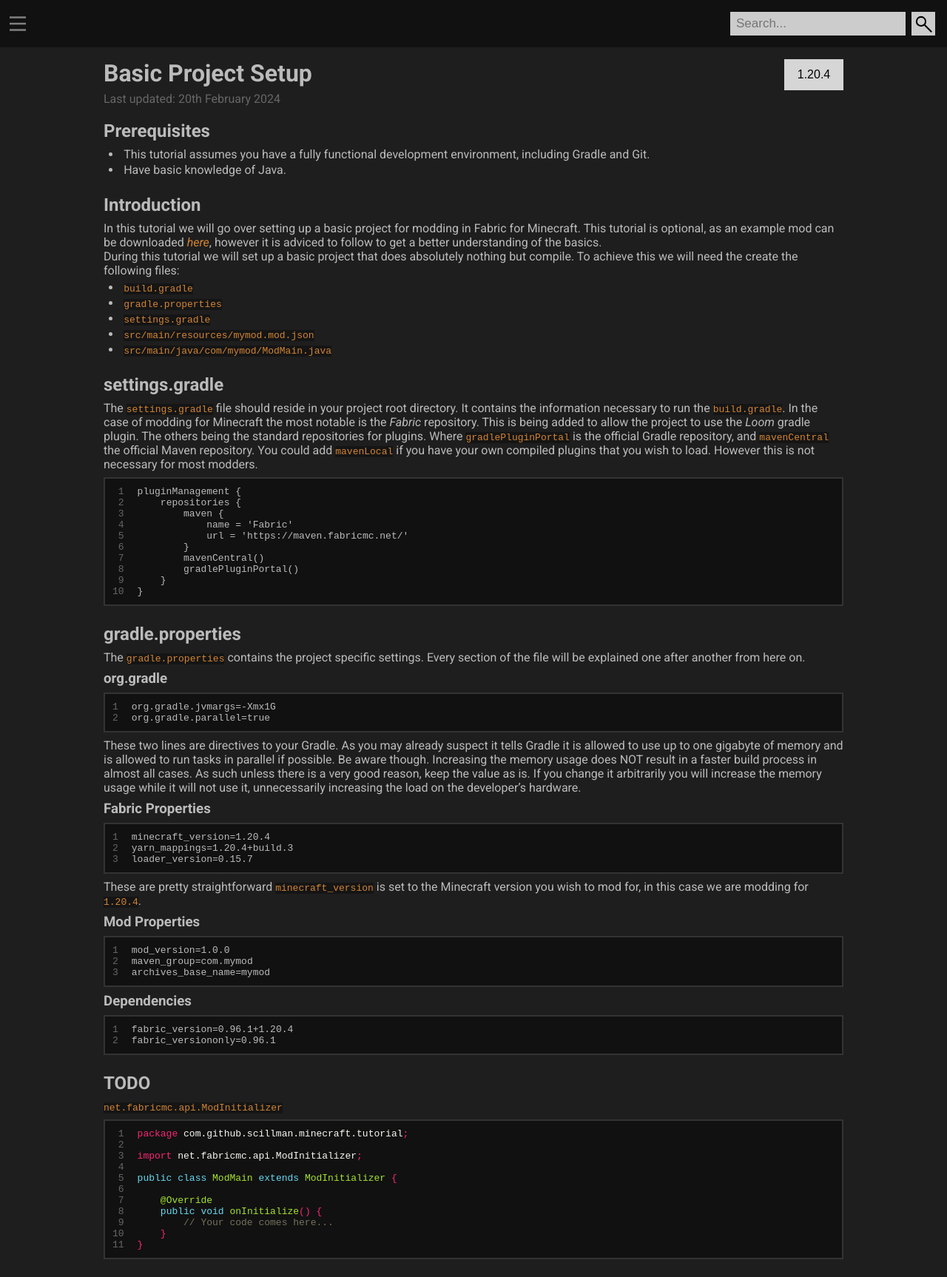
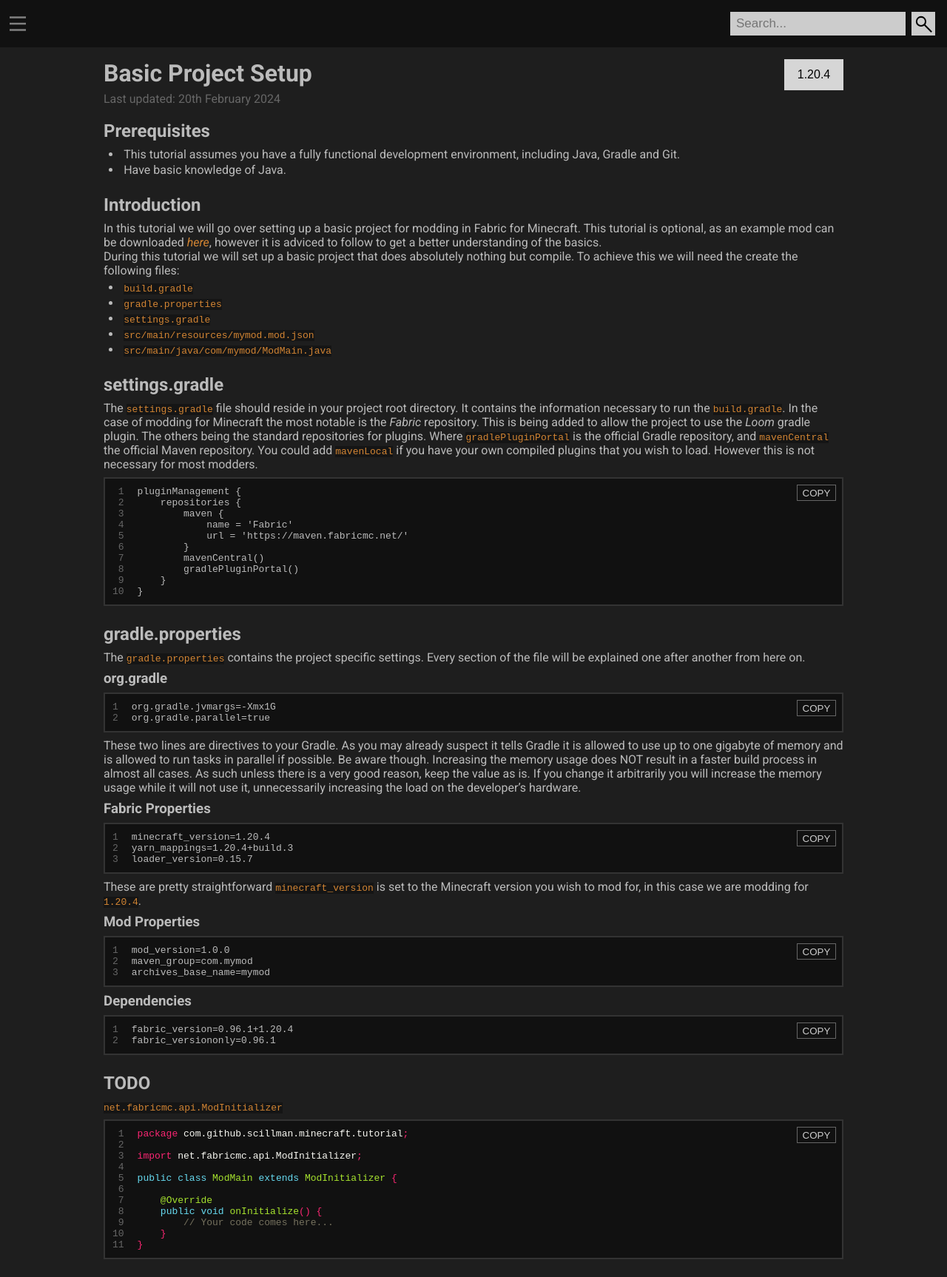
Before and after one commit to Scillman/Scillman.github.io, a Jekyll site: the page built from docs/_tutorials/1.20.4/basic-project-setup.md, in a window 1280 px wide. Shown: the whole page at 74% size. Built offline with Jekyll 4.4.1, drawn with Linux system fonts in a browser that asks for light colours.

Commit message:
Code copy button

```diff
--- a/docs/_data/tutorials.yml
+++ b/docs/_data/tutorials.yml
@@ -18,3 +18,9 @@
   content:
   - name: Adding a block
     link: adding-a-block
+- group: GUI
+  content:
+  - name: Adding a Screen
+    link: adding-a-screen
+  - name: Adding a ScreenHandler
+    link: adding-a-screenhandler
--- a/docs/_includes/html_header.html
+++ b/docs/_includes/html_header.html
@@ -9,7 +9,7 @@
         <link rel="stylesheet" href="/assets/css/styles.css" />
         <script type="text/javascript" src="/assets/js/main.js"></script>
     </head>
-    <body>
+    <body onload="javascript:onDocumentLoad();">
         {% include sidenav.html %}
         {% include topnav.html %}
         <div id="content">
--- a/docs/_sass/main.scss
+++ b/docs/_sass/main.scss
@@ -33,3 +33,26 @@
     background-color: #151515;
     color: #d38533;
 }
+
+pre.highlight {
+    position: relative;
+}
+
+.copy-button {
+    outline: none;
+    display: block;
+    padding: .2em .5em;
+    position: absolute;
+    top: 0;
+    right: 0;
+    border: 1px solid #666;
+    background-color: #111;
+    color: #ccc;
+    margin: 8px 8px 0 0;
+
+    &:hover {
+        background-color: #333;
+        color: #fff;
+        cursor: pointer;
+    }
+}
--- a/docs/_tutorials/1.20.4/basic-project-setup.md
+++ b/docs/_tutorials/1.20.4/basic-project-setup.md
@@ -7,7 +7,7 @@
 date: 20240220
 ---
 ## Prerequisites
-- This tutorial assumes you have a fully functional development environment, including Gradle and Git.
+- This tutorial assumes you have a fully functional development environment, including Java, Gradle and Git.
 - Have basic knowledge of Java.
 
 ## Introduction
--- a/docs/assets/js/main.js
+++ b/docs/assets/js/main.js
@@ -1,9 +1,36 @@
 function openNav() {
-    document.getElementById("sidenav").style.width = "350px";
-    //document.body.style.backgroundColor = "rgba(0,0,0,0.4)";
+    document.getElementById('sidenav').style.width = '350px';
 }
 
 function closeNav() {
-    document.getElementById("sidenav").style.width = "0";
-    //document.body.style.backgroundColor = "rgba(30,30,30,1.0)";
+    document.getElementById('sidenav').style.width = '0';
 }
+
+function onDocumentLoad() {
+    const elems = document.getElementsByClassName('highlight');
+    const filtered = Array.prototype.filter.call(
+        elems,
+        (elem) => elem.nodeName === 'PRE'
+    );
+    for (var index in filtered) {
+        const button = document.createElement('button');
+        button.className = 'copy-button';
+        button.textContent = 'COPY';
+        button.addEventListener('click', onCopyClick);
+
+        var elem = filtered[index];
+        elem.append(button);
+    }
+}
+
+function onCopyClick(event) {
+    const elems = event.srcElement.parentNode.getElementsByClassName('rouge-code');
+    const str = elems[0].children[0].innerHTML;
+    const strippedString = str.replace(/(<([^>]+)>)/gi, '');
+    navigator.clipboard.writeText(strippedString);
+
+    event.srcElement.textContent = 'COPIED';
+    window.setInterval(() => {
+        event.srcElement.textContent = 'COPY';
+    }, 1500);
+}
```
